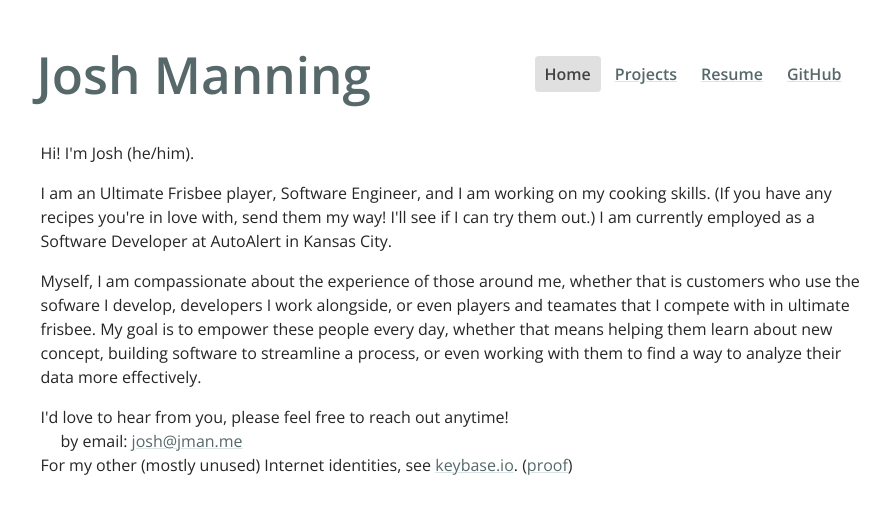
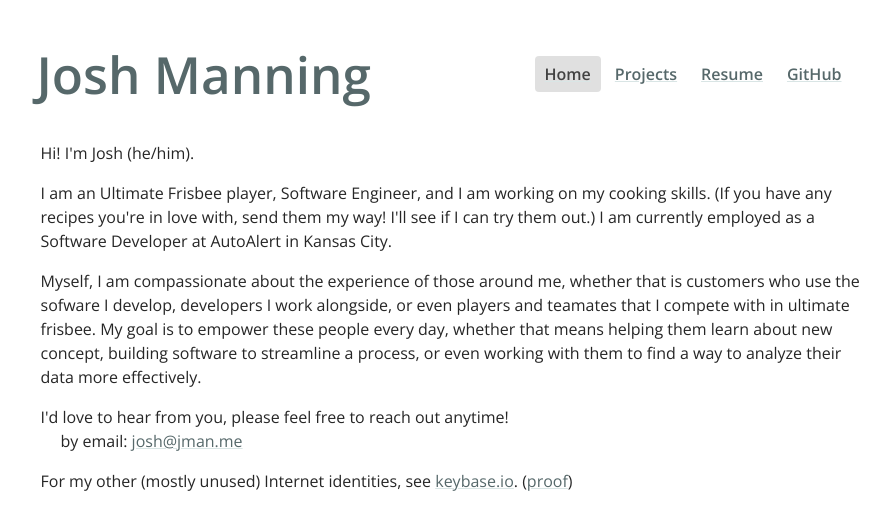
Before and after one commit to its-jman/jman.me, a Jekyll site: the page built from docs/index.html, in a window 1280 px wide. Shown: the top 530 px of the page, without its empty margins (188-1078 px from the left). Built offline with Jekyll 4.4.1, drawn with Linux system fonts in a browser that asks for light colours.

Commit message:
change to divs to prevent p > ul nesting issues

```diff
--- a/docs/index.html
+++ b/docs/index.html
@@ -2,32 +2,33 @@
 layout: base
 ---
 
-<p>
+<div class="p">
   Hi! I'm Josh (he/him).
-</p>
+</div>
 
-<p>
+<div class="p">
   I am an Ultimate Frisbee player, Software Engineer, and I am working on my cooking skills.
   (If you have any recipes you're in love with, send them my way! I'll see if I can try them out.)
   I am currently employed as a Software Developer at AutoAlert in Kansas City.
-</p>
+</div>
 
-<p>
+<div class="p">
   Myself, I am compassionate about the experience of those around me, whether that is customers who use the
   sofware I develop, developers I work alongside, or even players and teamates that I compete with in ultimate
-  frisbee. My goal is to empower these people every day, whether that means helping them learn about new concept, building
-  software to streamline a process, or even working with them to find a way to analyze their data more effectively.
-</p>
+  frisbee. My goal is to empower these people every day, whether that means helping them learn about new concept,
+  building software to streamline a process, or even working with them to find a way to analyze their data more
+  effectively.
+</div>
 
-<div>
+<div class="p">
   I'd love to hear from you, please feel free to reach out anytime!
   <ul class="contact-list">
     <li>by email: <a href="mailto:josh@jman.me">josh@jman.me</a></li>
   </ul>
 </div>
 
-<p>
+<div class="p">
   For my other (mostly unused) Internet identities, see
   <a href="https://keybase.io/jbmanning">keybase.io</a>.
   (<a href="/keybase.txt">proof</a>)
-</p>
+</div>
--- a/docs/static/main.css
+++ b/docs/static/main.css
@@ -92,7 +92,8 @@
   padding: 1rem;
 }
 
-.content p {
+.content p,
+.content .p {
   margin-bottom: 1rem;
 }
 
```
